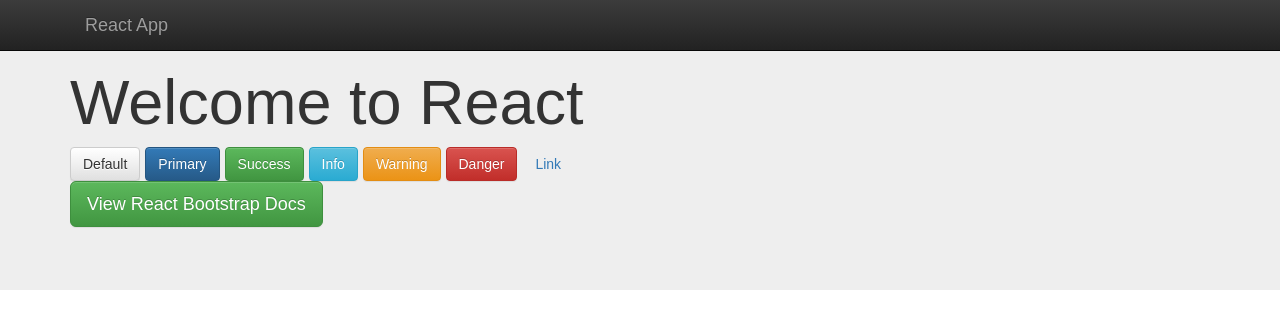
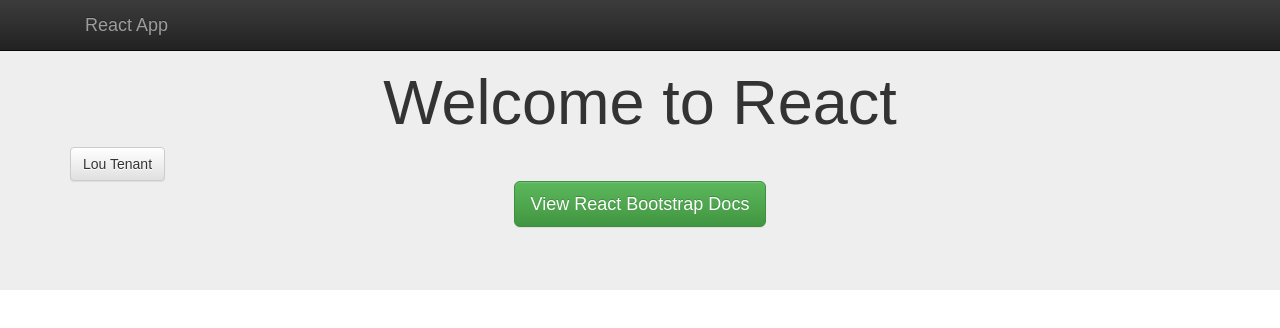
Before and after one commit to eastcoastcoder/ReactHackIL, a React (Create React App) app: page / in a window 1280 px wide. Shown: the top 328 px of the page. Built offline with nearby package versions, Linux system fonts and the light colour scheme.

Commit message:
Component with arguments displayed on the page with bootstrap + some styling

```diff
--- a/src/App.js
+++ b/src/App.js
@@ -22,10 +22,8 @@
           <Grid>
             <h1>Welcome to React</h1>
             <p>
-              <ButtonToolbar>
+              <ButtonToolbar id = 'buttons'>
                 {/* Standard button */}
-                <Button>Default</Button>
-
                 {/* Provides extra visual weight and identifies the primary action in a set of buttons */}
                 <Button bsStyle="primary">Primary</Button>
 
--- a/src/index.css
+++ b/src/index.css
@@ -1,3 +1,8 @@
+*{
+
+	text-align:center;
+}
+
 body {
   margin: 0;
   padding: 0;
--- a/src/index.js
+++ b/src/index.js
@@ -2,8 +2,23 @@
 import ReactDOM from 'react-dom';
 import App from './App';
 import './index.css';
+import Patient from './people';
 
 ReactDOM.render(
   <App />,
   document.getElementById('root')
 );
+
+var people = [
+
+	{'fName':'Jen', 'lName':'Earl', 'problems':[]},
+	{'fName':'Lou', 'lName':'Tenant', 'problems':[]},
+	{'fName':'Jack', 'lName':'Hammer', 'problems':[]},
+	{'fName':'Grey', 'lName':'Earl', 'problems':[]},
+	{'fName':'Grandma', 'lName':'Earl', 'problems':[]},
+	{'fName':'Grandpa', 'lName':'Earl', 'problems':[]},
+	{'fName':'Sam', 'lName':'Tenant', 'problems':[]},
+	{'fName':'Dad', 'lName':'Earl', 'problems':[]}
+];//ajax in the future
+
+ReactDOM.render(<Patient person = {people[1]}/>, document.getElementById('buttons'));
--- a/src/people.js
+++ b/src/people.js
@@ -1,40 +1,20 @@
 import React from 'react';
-
-var people = [
-
-	{'fName':'Jen', 'lName':'Earl', 'problems':[]},
-	{'fName':'Lou', 'lName':'Tenant', 'problems':[]},
-	{'fName':'Jack', 'lName':'Hammer', 'problems':[]},
-	{'fName':'Grey', 'lName':'Earl', 'problems':[]},
-	{'fName':'Grandma', 'lName':'Earl', 'problems':[]},
-	{'fName':'Grandpa', 'lName':'Earl', 'problems':[]},
-	{'fName':'Sam', 'lName':'Tenant', 'problems':[]},
-	{'fName':'Dad', 'lName':'Earl', 'problems':[]}
-];
+import { Navbar, Jumbotron, Button, ButtonToolbar, Grid } from 'react-bootstrap';
 
 class Patient extends React.Component{
 
 	constructor(props){
 
 		super(props);
-		this.state ={
-
-			'fName':props.fName,
-			'lName':props.lName,
-			'problems':props.problems
-		};
 	}
 
 	render(){
 
 		return(
 
-			<div>
-
-				<p>{this.props.fName + this.props.lName}</p>
-			</div>
+			<Button>{this.props.person.fName + ' ' + this.props.person.lName}</Button>
 		);
 	}
 }
 
-module.exports = Patient;
+export default Patient;
```
